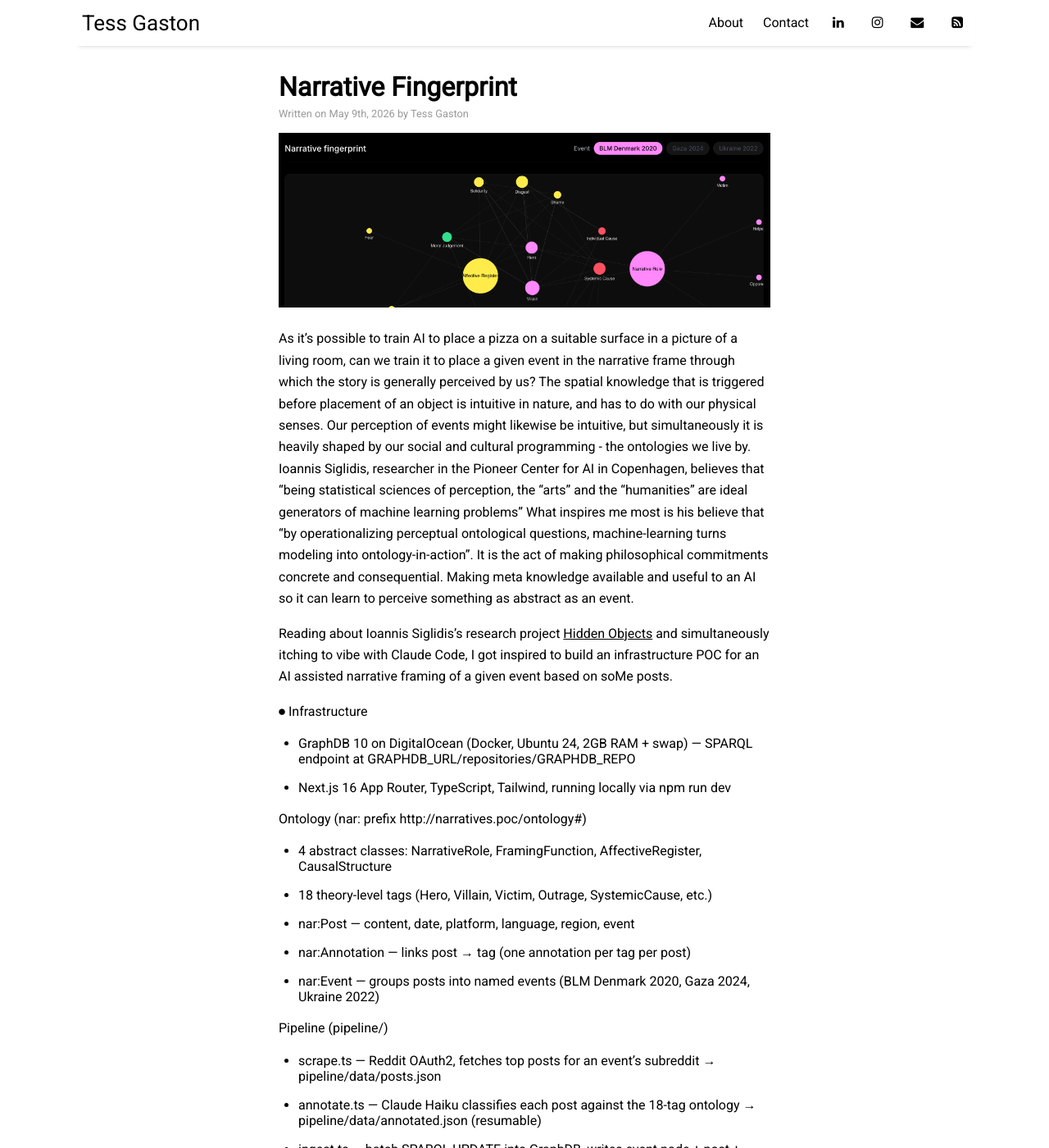
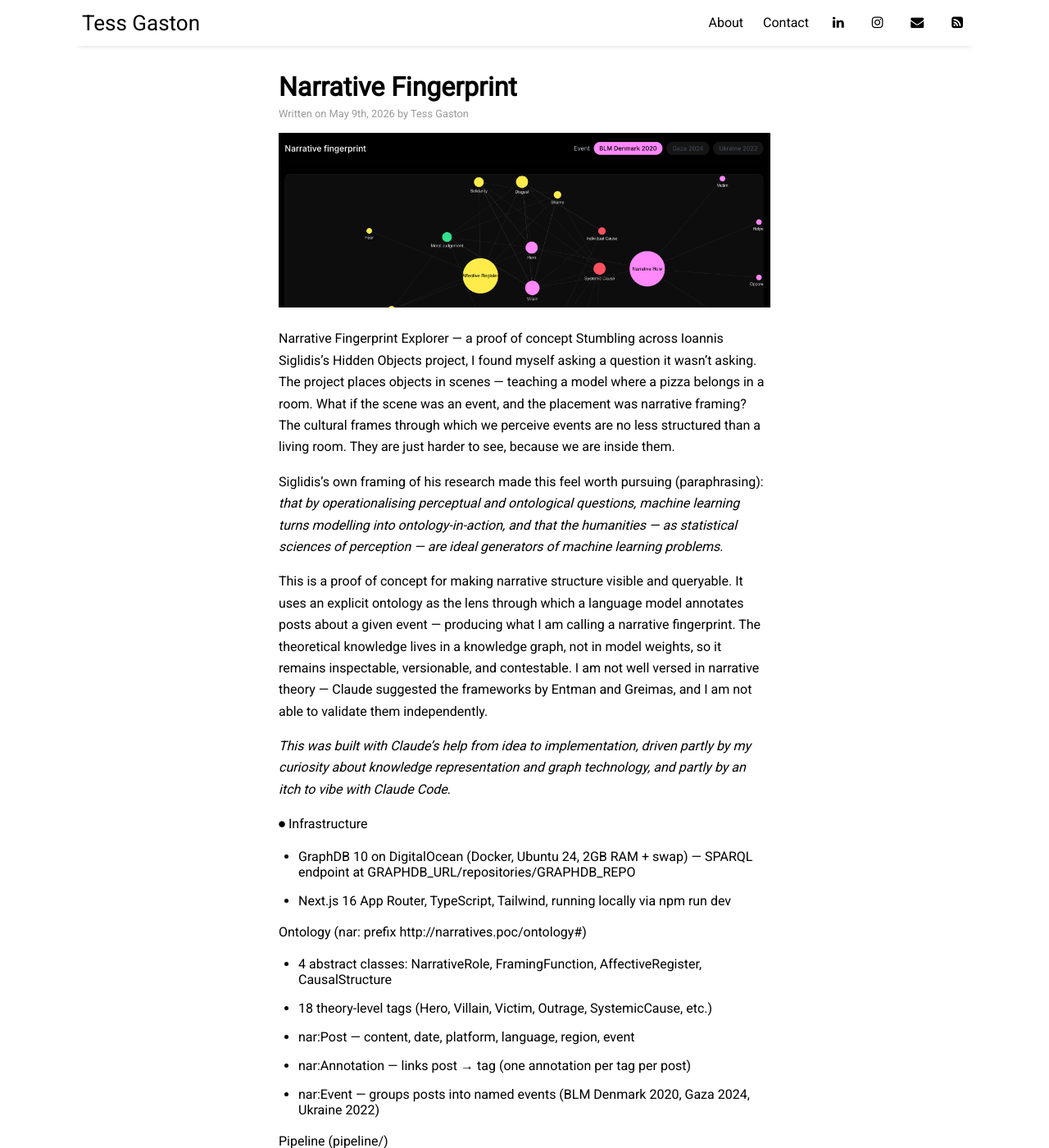
Before and after one commit to tessG/tessg.github.io, a Jekyll site: the page built from _posts/2026-05-09-narrativefingerprint.md, in a window 1280 px wide and 1400 px high. Shown: the whole window at 82% size. Built offline with Jekyll 4.4.1, drawn with Linux system fonts in a browser that asks for light colours; nearby versions of some CDN libraries.

```diff
--- a/_posts/2026-05-09-narrativefingerprint.md
+++ b/_posts/2026-05-09-narrativefingerprint.md
@@ -7,16 +7,26 @@
 image: narrativefingerprint/narrativefingerprint.png
 ---
 
-As it's possible to train AI to place a pizza on a suitable surface in a picture of a living room, can we train it to place a given event in the narrative frame through which the story is
-generally perceived by us?
-The spatial knowledge that is triggered before placement of an object is intuitive in nature, and has to do with our physical senses.
-Our perception of events might likewise be intuitive, but simultaneously it is heavily shaped by our social and cultural programming - the ontologies we live by.
-Ioannis Siglidis, researcher in the Pioneer Center for AI in Copenhagen, believes that "being statistical sciences of perception, the "arts" and the "humanities" are ideal generators of machine learning problems"
-What inspires me most is his believe that "by operationalizing perceptual ontological questions, machine-learning turns modeling into ontology-in-action".
-It is the act of making philosophical commitments concrete and consequential. Making meta knowledge available and useful to an AI so it can learn to perceive something as abstract as an event.
+Narrative Fingerprint Explorer — a proof of concept
+Stumbling across Ioannis Siglidis's Hidden Objects project, I found myself asking a question it wasn't asking.
+The project places objects in scenes — teaching a model where a pizza belongs in a room.
+What if the scene was an event, and the placement was narrative framing?
+The cultural frames through which we perceive events are no less structured than a living room.
+They are just harder to see, because we are inside them.
 
-Reading about Ioannis Siglidis's research project [Hidden Objects](https://hidden-objects.github.io/) and simultaneously itching to vibe with Claude Code,
-I got inspired to build an infrastructure POC for an AI assisted narrative framing of a given event based on soMe posts.
+Siglidis's own framing of his research made this feel worth pursuing (paraphrasing): _that by operationalising perceptual
+and ontological questions, machine learning turns modelling into ontology-in-action, and that the humanities
+— as statistical sciences of perception — are ideal generators of machine learning problems_.
+
+This is a proof of concept for making narrative structure visible and queryable.
+It uses an explicit ontology as the lens through which a language model annotates posts about a given event
+— producing what I am calling a narrative fingerprint.
+The theoretical knowledge lives in a knowledge graph, not in model weights, so it remains inspectable, versionable, and contestable.
+I am not well versed in narrative theory — Claude suggested the frameworks by Entman and Greimas, and I am not able to
+validate them independently.
+
+_This was built with Claude's help from idea to implementation, driven partly by my curiosity about knowledge representation and graph technology,
+and partly by an itch to vibe with Claude Code_.
 
 
 ⏺ Infrastructure
```
